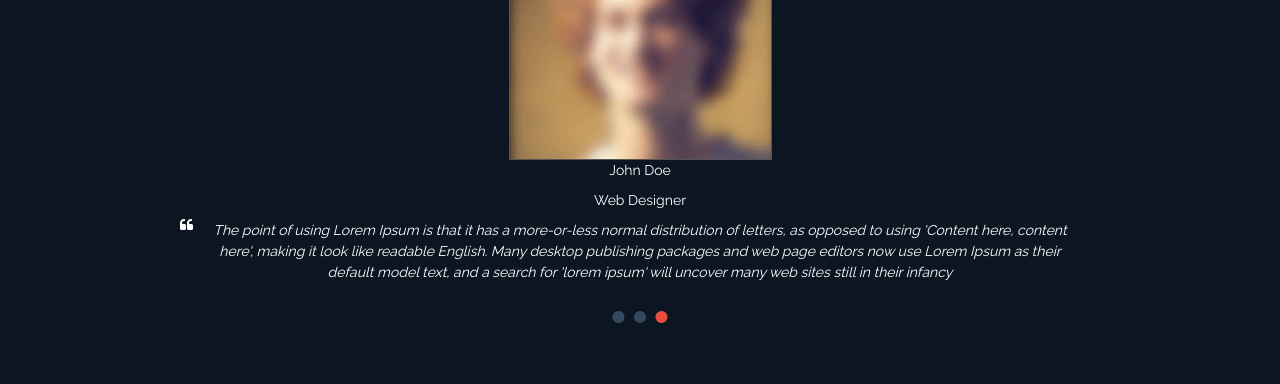
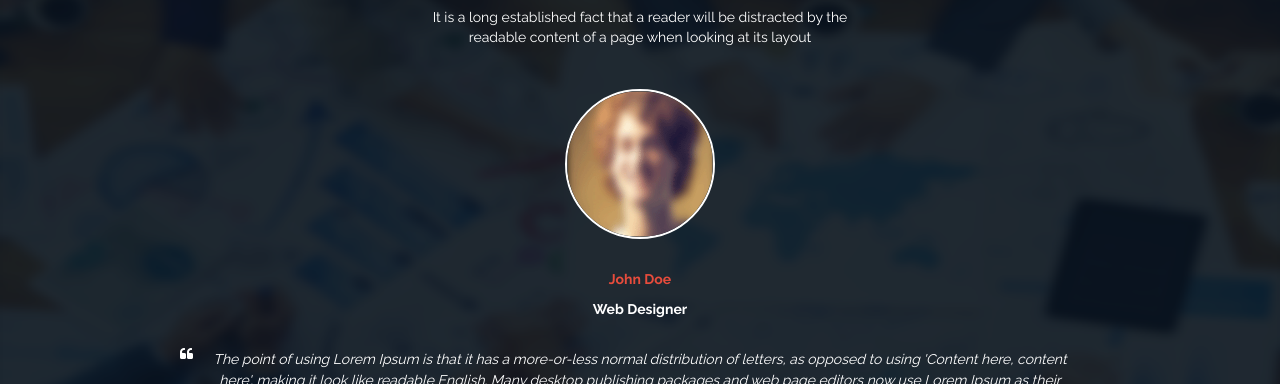
Before and after one commit to phillipdanielscott/CorporateWebsite, a plain HTML site: page index.html in a window 1280 px wide. Shown: the part 2416-2800 px from the top of the page. Drawn offline with nearby package versions, Linux system fonts and the light colour scheme; files whose address does not match are found by name.

Commit message:
all done with testimonial onward to blog posts

```diff
--- a/index.html
+++ b/index.html
@@ -27,7 +27,7 @@
         <header>
             <div class="container">
                 <div class="row">
-                    <a class="logo" href="#"><img src="img/logo.png" alt="logo"></a>
+                    <a class="logo" href="#"><h1 class="white">Creative Solutions</h1></a>
                     <nav class="menu">
                         <ul>
                             <li><a href="#">HOME</a></li>
@@ -47,7 +47,7 @@
         <section class="slider">
             <ul class="slider-carousel" id="slider-carousel">
                 <li class="img1">
-                    <h1>Your <span class="primary"> Website</span></h1>
+                    <h1>Welcome to <span class="primary"> Creative</span></h1>
                     <p>It is a long established fact that a reader will be distracted by the readable <br/>content of a page when looking at its layout</p>
                     <a href="#" class="primary-bg cta1">Get Started</a> <a href="#" class="secondary-sky-blue-bg cta2">Contact Us</a>
                 </li>
@@ -377,54 +377,12 @@
             </div>
         </div>
     </section>
-    <!-- <section class="testimonials section-padding">
+
+    <section class="testimonials section-padding slider">
       <div class="testimonials-header center">
           <h1 class="white">Client Testimonials</h1>
           <p>It is a long established fact that a reader will be distracted by the <br/> readable content of a page when looking at its layout</p>
       </div>
-      <ul class="testimonial-carousel">
-            <li>
-                <img src="img/members/member3.png" alt="">
-                <p class="name">John Doe</p>
-                <p class="position">Web Designer</p>
-                <blockquote id="noBorder">
-<i>The point of using Lorem Ipsum is that it has a more-or-less normal distribution of letters, as opposed to using 'Content here, content here', making it look like readable English. Many desktop publishing packages and web page editors now use Lorem Ipsum as their default model text, and a search for 'lorem ipsum' will uncover many web sites still in their infancy</i>
-                </blockquote>
-            </li>
-            <li>
-                <img src="img/members/member3.png" alt="">
-                <p class="name">John Doe</p>
-                <p class="position">Web Designer</p>
-                <blockquote id="noBorder">
-<i>The point of using Lorem Ipsum is that it has a more-or-less normal distribution of letters, as opposed to using 'Content here, content here', making it look like readable English. Many desktop publishing packages and web page editors now use Lorem Ipsum as their default model text, and a search for 'lorem ipsum' will uncover many web sites still in their infancy</i>
-                </blockquote>
-            </li>
-            <li>
-                <img src="img/members/member3.png" alt="">
-                <p class="name">John Doe</p>
-                <p class="position">Web Designer</p>
-                <blockquote id="noBorder">
-<i>The point of using Lorem Ipsum is that it has a more-or-less normal distribution of letters, as opposed to using 'Content here, content here', making it look like readable English. Many desktop publishing packages and web page editors now use Lorem Ipsum as their default model text, and a search for 'lorem ipsum' will uncover many web sites still in their infancy</i>
-                </blockquote>
-            </li>
-      </ul>
-
-                          <ul class="sliderpager">
-                              <li>
-                                  <a href="#"><i class="fa fa-circle"></i></a>
-                              </li>
-                              <li>
-                                  <a href="#"><i class="fa fa-circle"></i></a>
-                              </li>
-                              <li>
-                                  <a href="#"><i class="fa fa-circle"></i></a>
-                              </li>
-                          </ul>
-
-
-    </section> -->
-
-    <section class="testimonials section-padding slider">
       <ul class="testimonial-carousel">
             <li>
                 <img src="img/members/member3.png" alt="">
@@ -464,7 +422,13 @@
         </ul>
     </section>
 
-
+<section class="section-padding blog">
+  <div class="blog-header center">
+    <h1>BLOG</h1>
+      <h1>What's on our minds</h1>
+      <p>It is a long established fact that a reader will be distracted by the <br/> readable content of a page when looking at its layout</p>
+  </div>
+</section>
 
 
 
--- a/styles.css
+++ b/styles.css
@@ -340,6 +340,13 @@ ul.member-social-links li i.fa-linkedin {
     color: #fff;
 }
 
+.testimonials {
+    color: #fff;
+    background: url('img/testi-bg.png');
+    background-attachment: fixed;
+    background-size: 100% 100%;
+}
+
 .testimonial-carousel li {
     text-align: center;
     margin: 0 200px;
@@ -366,7 +373,7 @@ ul.member-social-links li i.fa-linkedin {
 }
 
 #noBorder:after {
-    position: fixed;
+    position: absolute;
     content: "\f10e";
     bottom: -5px;
     right: -20px;
@@ -387,3 +394,23 @@ ul.member-social-links li i.fa-linkedin {
 .testimonials ul.sliderpager li.selected a {
     color: #e74c3c;
 }
+
+.testimonial-carousel li img {
+    width: 150px;
+    height: 150px;
+    border: 2px solid white;
+    border-radius: 50%;
+    -webkit-border-radius: 50%;
+    -moz-border-radius: 50%;
+    margin-bottom: 30px;
+}
+
+.testimonial-carousel li p.name {
+    color: #e74c3c;
+    font-weight: bold;
+}
+
+.testimonial-carousel li p.position {
+    font-weight: bold;
+    margin-bottom: 30px;
+}
```
